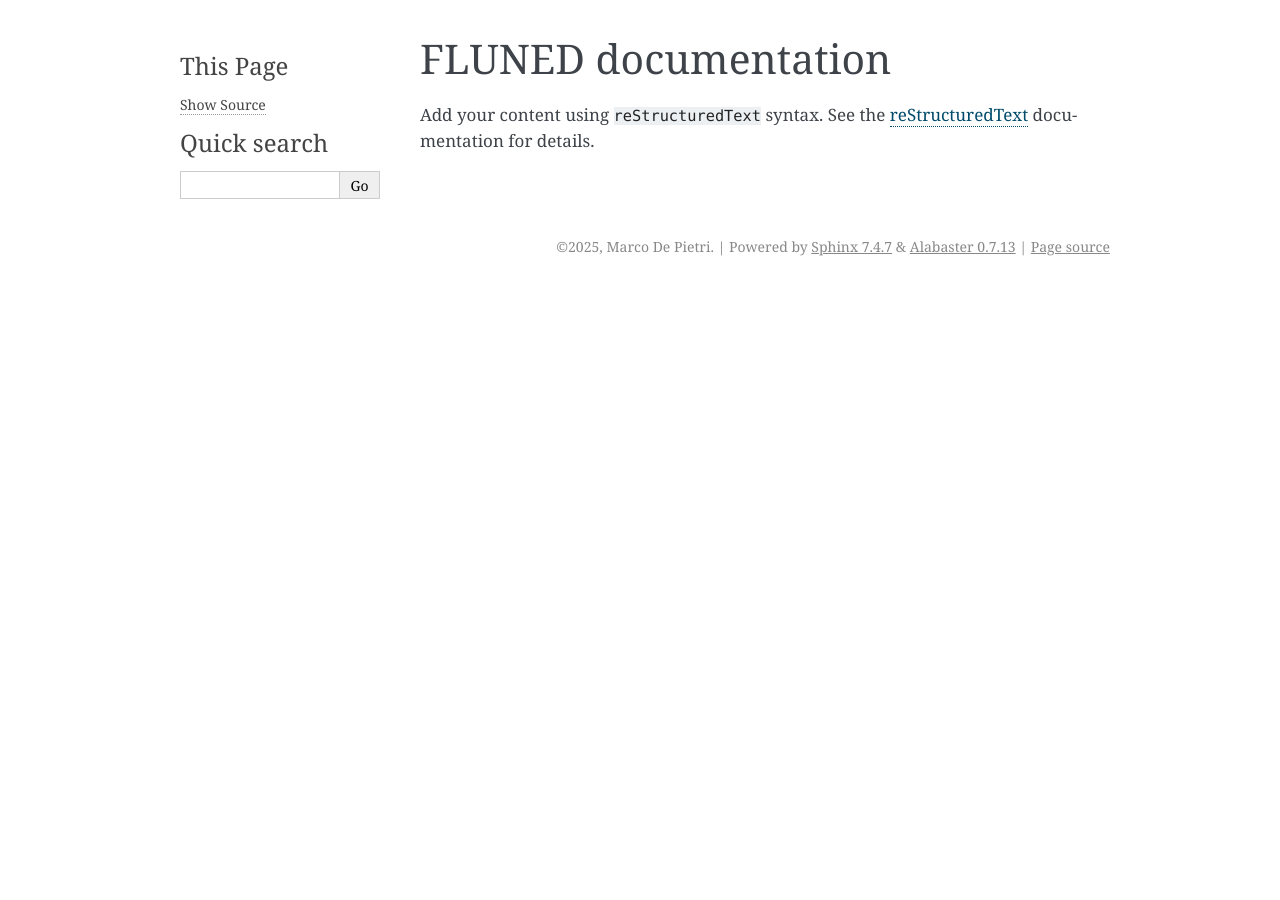
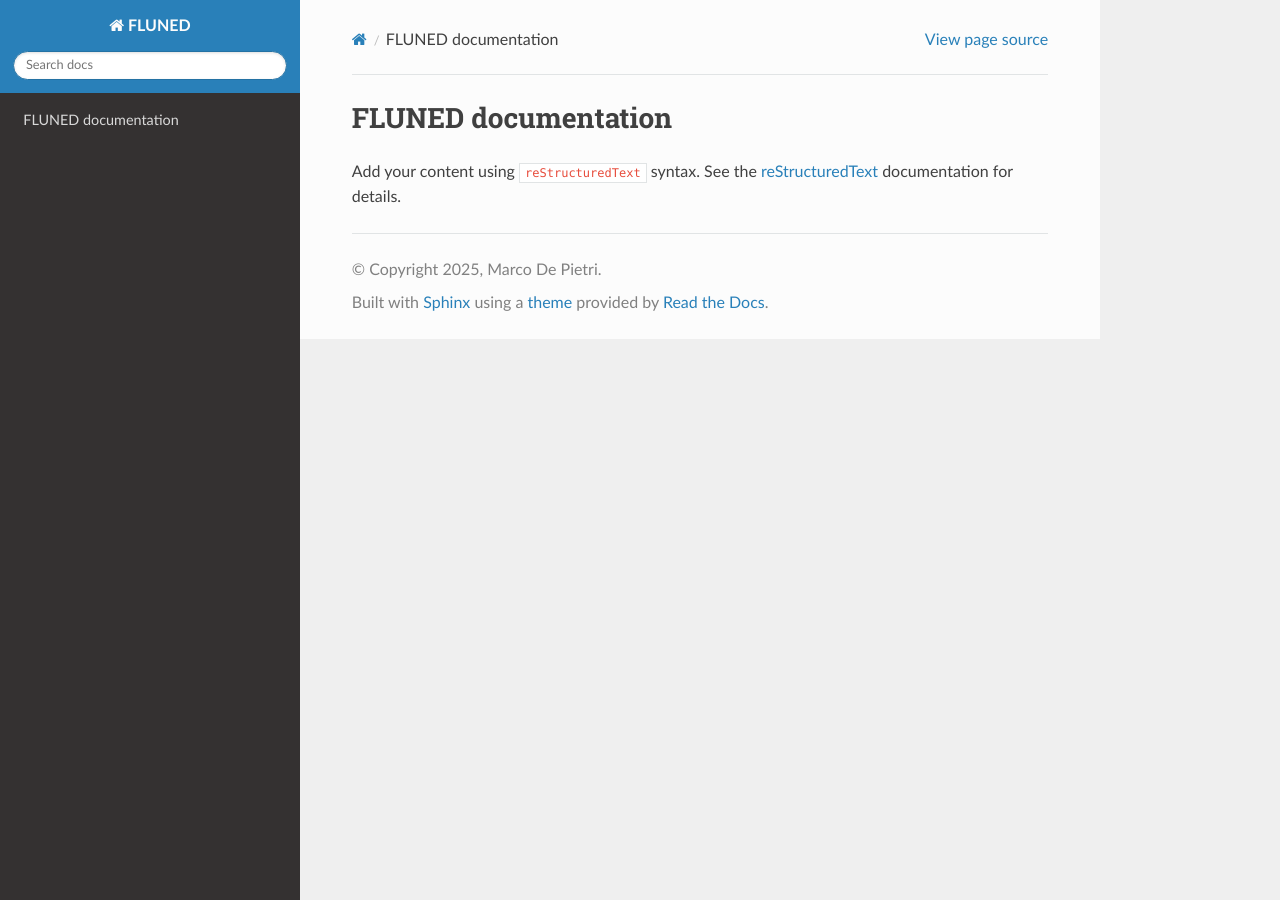
Before and after one commit to marco-de-pietri/FLUNED-repository, a Sphinx documentation site: the page built from docs/source/index.rst, in a window 1280 px wide. Built offline with Sphinx 7.4.7 and the Read the Docs theme 3.1.0, drawn with Linux system fonts in a browser that asks for light colours; part of the change alters nothing that is shown.

Commit message:
initial documentation

```diff
--- a/docs/source/conf.py
+++ b/docs/source/conf.py
@@ -6,23 +6,31 @@
 # -- Project information -----------------------------------------------------
 # https://www.sphinx-doc.org/en/master/usage/configuration.html#project-information
 
-project = 'FLUNED'
-copyright = '2025, Marco De Pietri'
-author = 'Marco De Pietri'
-release = 'v1.0'
+
+import os
+import sys
+
+
+sys.path.insert(0, os.path.abspath("../.."))
+
+project = "FLUNED"
+copyright = "2025, Marco De Pietri"
+author = "Marco De Pietri"
+
+version = "1.0"
+release = "1.0"
 
 # -- General configuration ---------------------------------------------------
 # https://www.sphinx-doc.org/en/master/usage/configuration.html#general-configuration
 
 extensions = []
 
-templates_path = ['_templates']
-exclude_patterns = []
-
+templates_path = ["_templates"]
+exclude_patterns = ["_build", "Thumbs.db", ".DS_Store"]
 
 
 # -- Options for HTML output -------------------------------------------------
 # https://www.sphinx-doc.org/en/master/usage/configuration.html#options-for-html-output
 
-html_theme = 'alabaster'
-html_static_path = ['_static']
+html_theme = "sphinx_rtd_theme"
+html_static_path = ["_static"]
--- a/docs/source/index.rst
+++ b/docs/source/index.rst
@@ -1,5 +1,5 @@
 .. FLUNED documentation master file, created by
-   sphinx-quickstart on Tue Jul  8 16:56:45 2025.
+   sphinx-quickstart on Wed Jul  9 15:05:01 2025.
    You can adapt this file completely to your liking, but it should at least
    contain the root `toctree` directive.
 
```
Also changed, not shown: 4 other files.
